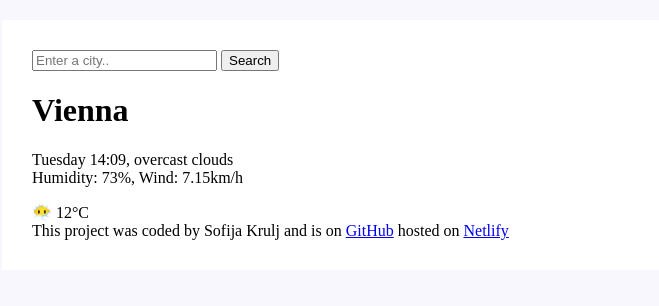
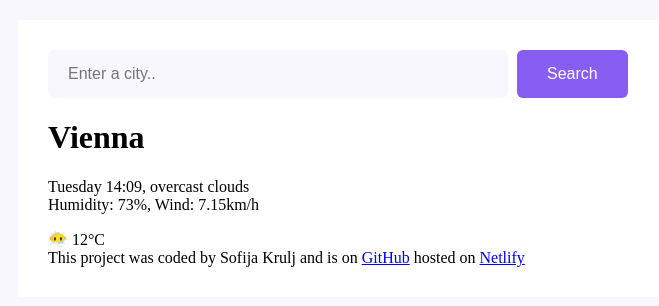
Before and after one commit to Sofija-Krj/Meteo-App, a plain HTML site: page index.html in a window 1280 px wide. Shown: the whole page, without its empty margins (292-951 px from the left). Drawn offline with Linux system fonts and the light colour scheme.

Commit message:
Styling the form

```diff
--- a/src/style.css
+++ b/src/style.css
@@ -4,7 +4,25 @@ body {
 
 .background {
   background-color: white;
-  max-width: 50%;
+  max-width: 600px;
   margin: 20px auto;
   padding: 30px;
 }
+
+.form-input {
+  background-color: #f9f7fe;
+  border: none;
+  border-radius: 6px;
+  width: 70%;
+  font-size: 16px;
+  padding: 15px 20px;
+}
+.submit-form {
+  background: #885df1;
+  padding: 15px 30px;
+  border: none;
+  font-size: 16px;
+  margin-left: 5px;
+  border-radius: 6px;
+  color: white;
+}
```
